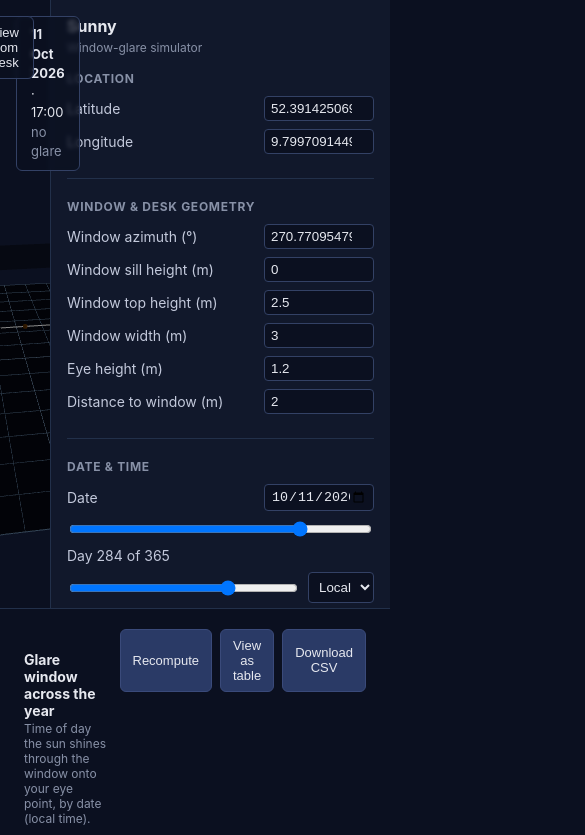
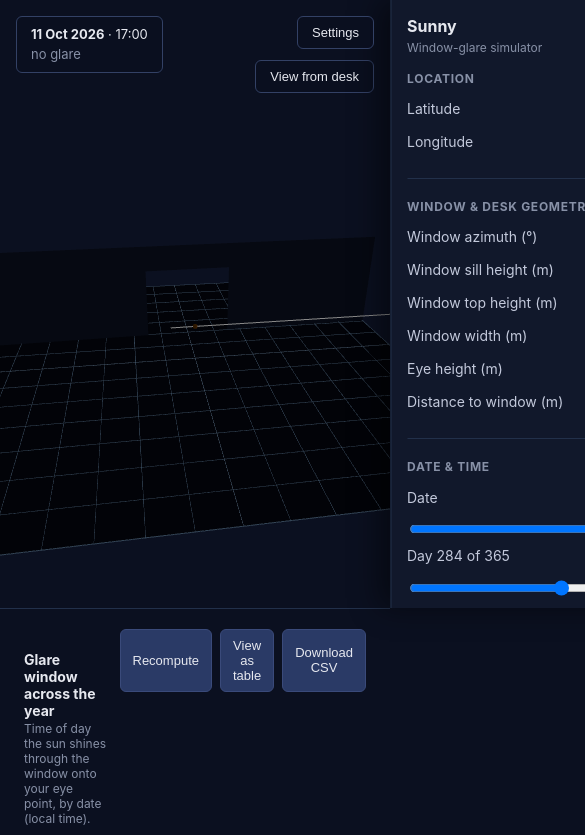
Before and after one commit to Frooob/sunny, a website built with Vite: page index.html in a window 390 px wide. Shown: the top 835 px of the page, 585 px wide, since content can reach past the window. Built offline with nearby package versions, Linux system fonts and the light colour scheme; animation ran at ten frames a second; what suncalc would draw is missing.

Commit message:
made sidebar collapsible

```diff
--- a/index.html
+++ b/index.html
@@ -8,6 +8,7 @@
   </head>
   <body>
     <div id="app">
+      <button id="panel-toggle" type="button">Settings</button>
       <div id="top-row">
         <div id="scene-container">
           <div id="scene-overlay"></div>
--- a/src/main.ts
+++ b/src/main.ts
@@ -58,3 +58,21 @@
 
 const yearSection = document.querySelector<HTMLElement>("#year-section")!;
 mountYearView(yearSection, store);
+
+// Collapsible sidebar: starts closed on narrow (mobile) viewports, where
+// the fixed-width panel would otherwise eat the whole screen, and open on
+// wider ones, matching the previous always-visible behavior.
+const topRow = document.querySelector<HTMLElement>("#top-row")!;
+const panelToggle = document.querySelector<HTMLButtonElement>("#panel-toggle")!;
+
+function setPanelCollapsed(collapsed: boolean) {
+  topRow.classList.toggle("panel-collapsed", collapsed);
+  panelToggle.textContent = collapsed ? "Settings" : "Close";
+  panelToggle.classList.toggle("active", !collapsed);
+}
+
+setPanelCollapsed(window.matchMedia("(max-width: 760px)").matches);
+
+panelToggle.addEventListener("click", () => {
+  setPanelCollapsed(!topRow.classList.contains("panel-collapsed"));
+});
--- a/src/style.css
+++ b/src/style.css
@@ -27,6 +27,21 @@ body {
   height: 72vh;
   min-height: 420px;
   width: 100%;
+  position: relative;
+}
+
+#panel-toggle {
+  position: fixed;
+  top: 16px;
+  right: 16px;
+  z-index: 40;
+  width: auto;
+  padding: 8px 14px;
+  font-size: 13px;
+  background: rgba(11, 16, 32, 0.85);
+  border: 1px solid #334165;
+  border-radius: 6px;
+  backdrop-filter: blur(2px);
 }
 
 #scene-container {
@@ -82,6 +97,48 @@ body {
   padding: 16px;
   background: #11182b;
   border-left: 1px solid #22304a;
+  transition: flex-basis 0.2s ease, padding 0.2s ease;
+}
+
+/* Desktop/wide: collapsing shrinks the slot it occupies, scene gets the space back. */
+#top-row.panel-collapsed #panel {
+  flex-basis: 0;
+  padding: 0;
+  border-left: none;
+  overflow: hidden;
+}
+
+/* Narrow/mobile: side-by-side doesn't fit, so the panel becomes a slide-over
+   drawer on top of the 3D view instead of squeezing it — and starts closed
+   (see main.ts) so the scene gets full width by default. */
+@media (max-width: 760px) {
+  #panel {
+    position: absolute;
+    top: 0;
+    right: 0;
+    height: 100%;
+    width: min(340px, 85vw);
+    flex-basis: auto;
+    padding: 16px;
+    transform: translateX(0);
+    box-shadow: -12px 0 28px rgba(0, 0, 0, 0.45);
+    z-index: 30;
+    transition: transform 0.2s ease;
+  }
+
+  #top-row.panel-collapsed #panel {
+    transform: translateX(100%);
+    padding: 16px;
+    border-left: 1px solid #22304a;
+  }
+}
+
+/* #panel-toggle is viewport-fixed and #pov-toggle is scene-relative — they
+   only collide once the scene spans edge to edge, which happens whenever
+   the panel is collapsed (not just below the mobile breakpoint: collapsing
+   it on a wide screen does the same thing). Stack them instead. */
+#top-row.panel-collapsed #pov-toggle {
+  top: 60px;
 }
 
 #panel h1 {
```
Also changed, not shown: README.md.
